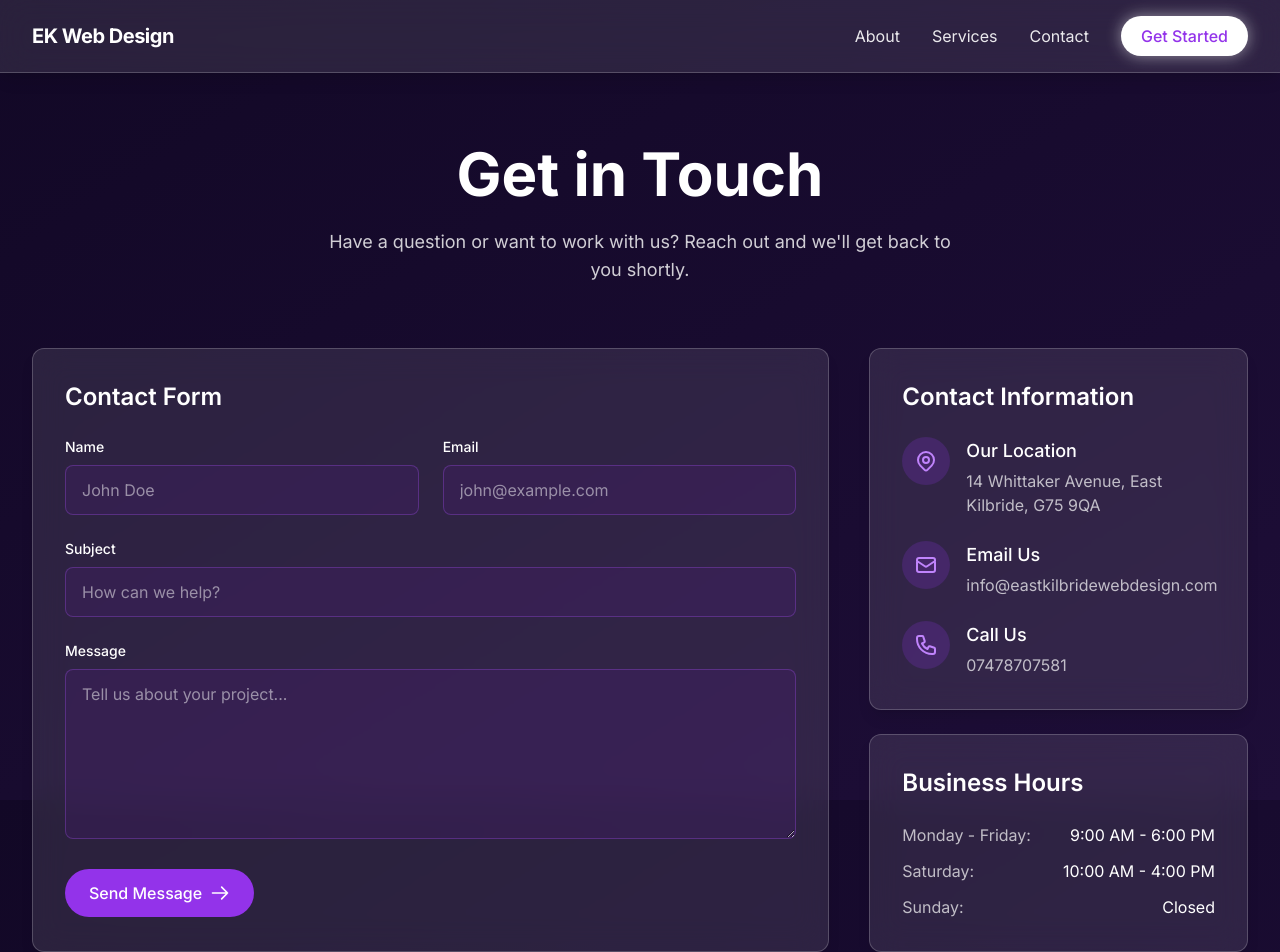
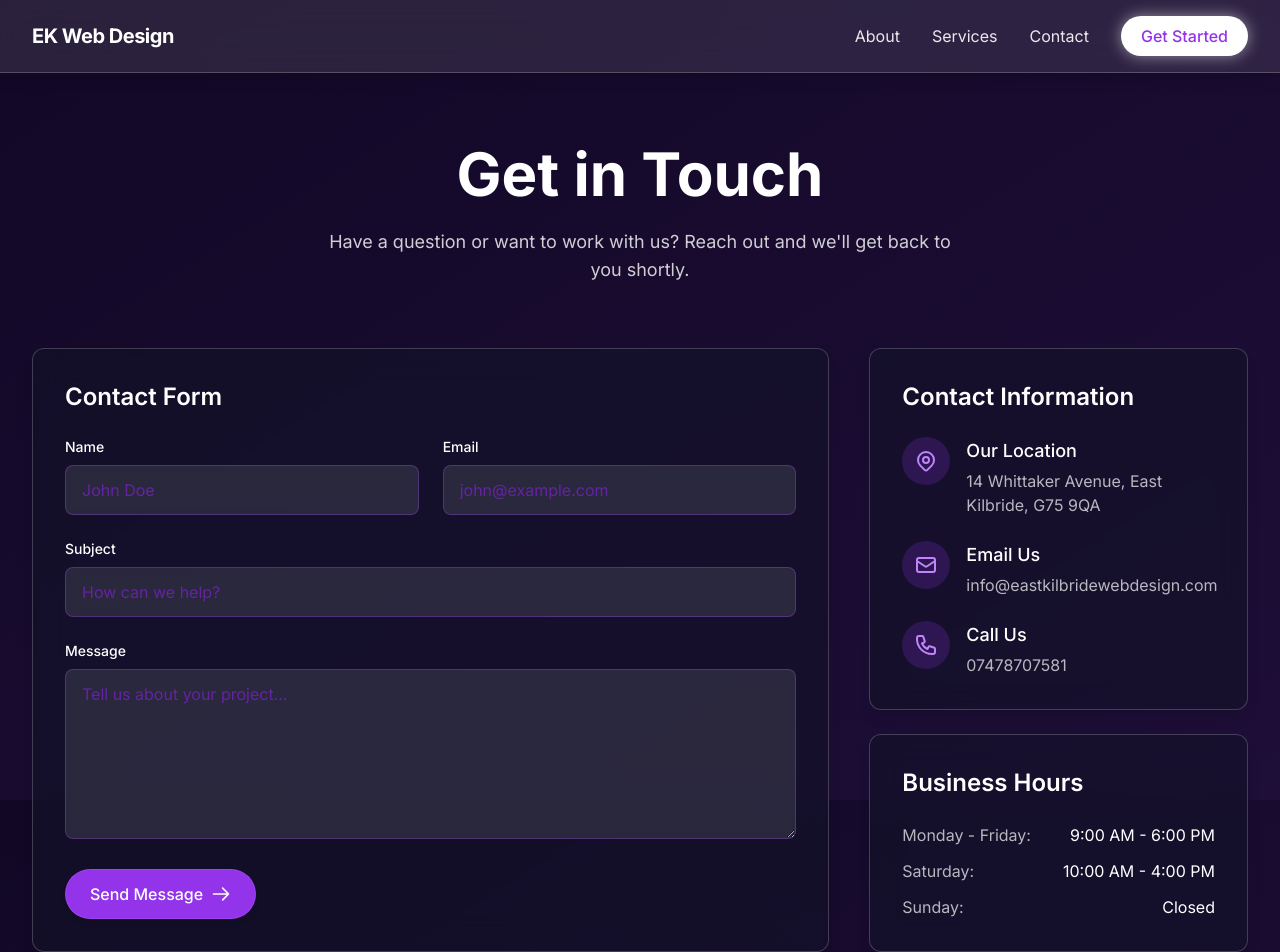
Before and after one commit to matthewmarleyuk/EK-Web-Design, a Next.js app: page /contact in a window 1280 px wide. Shown: the top 952 px of the page. Built offline with nearby package versions, Linux system fonts and the light colour scheme.

Commit message:
Enhance forms with glass morphism effect and purple placeholder text

```diff
--- a/src/app/contact/page.tsx
+++ b/src/app/contact/page.tsx
@@ -50,14 +50,14 @@ export default function Contact() {
 
           <div className="grid grid-cols-1 lg:grid-cols-3 gap-10">
             {/* Contact Form */}
-            <div className="glass p-8 rounded-2xl lg:col-span-2">
+            <div className="glass p-8 rounded-2xl lg:col-span-2 backdrop-blur-lg border border-purple-500/30 shadow-xl" style={{backgroundColor: 'rgba(19, 19, 41, 0.6)'}}>
               <h2 className="text-xl sm:text-2xl font-semibold mb-6">Contact Form</h2>
               <ContactForm />
             </div>
 
             {/* Contact Information */}
             <div className="space-y-6">
-              <div className="glass p-8 rounded-2xl">
+              <div className="glass p-8 rounded-2xl backdrop-blur-lg border border-purple-500/30 shadow-lg" style={{backgroundColor: 'rgba(19, 19, 41, 0.6)'}}>
                 <h2 className="text-2xl font-semibold mb-6">Contact Information</h2>
 
                 <div className="space-y-6">
@@ -104,7 +104,7 @@ export default function Contact() {
                 </div>
               </div>
 
-              <div className="glass p-8 rounded-2xl">
+              <div className="glass p-8 rounded-2xl backdrop-blur-lg border border-purple-500/30 shadow-lg" style={{backgroundColor: 'rgba(19, 19, 41, 0.6)'}}>
                 <h2 className="text-2xl font-semibold mb-6">Business Hours</h2>
                 <div className="space-y-3">
                   <div className="flex justify-between">
--- a/src/app/page.tsx
+++ b/src/app/page.tsx
@@ -455,7 +455,7 @@ export default function Home() {
                   </a>
                 </div>
               </div>
-              <div className="glass p-6 md:p-8 rounded-xl shadow-xl backdrop-blur-lg" style={{backgroundColor: 'rgba(19, 19, 41, 0.75)', borderColor: 'rgba(124, 58, 237, 0.3)'}}>
+              <div className="glass p-6 md:p-8 rounded-xl shadow-xl backdrop-blur-lg border border-purple-500/30" style={{backgroundColor: 'rgba(19, 19, 41, 0.6)'}}>
                 <h3 className="text-2xl font-bold mb-6">Get In Touch</h3>
                 <ContactForm />
               </div>
--- a/src/components/ContactForm.tsx
+++ b/src/components/ContactForm.tsx
@@ -66,11 +66,11 @@ export default function ContactForm() {
     <form onSubmit={handleSubmit} className="space-y-6">
       <div className="grid grid-cols-1 md:grid-cols-2 gap-6">
         <div>
-          <label htmlFor="name" className="block text-sm font-medium mb-2">Name</label>
+          <label htmlFor="name" className="block text-sm font-medium mb-2 text-white">Name</label>
           <input
             type="text"
             id="name"
-            className="w-full bg-purple-900/20 border border-purple-500/30 rounded-lg px-4 py-3 text-white placeholder-white/50 focus:outline-none focus:ring-2 focus:ring-purple-500"
+            className="w-full bg-white/10 backdrop-blur-sm border border-purple-500/30 rounded-lg px-4 py-3 text-purple-300 placeholder-purple-700/70 focus:outline-none focus:ring-2 focus:ring-purple-500"
             placeholder="John Doe"
             value={formData.name}
             onChange={handleChange}
@@ -79,11 +79,11 @@ export default function ContactForm() {
         </div>
 
         <div>
-          <label htmlFor="email" className="block text-sm font-medium mb-2">Email</label>
+          <label htmlFor="email" className="block text-sm font-medium mb-2 text-white">Email</label>
           <input
             type="email"
             id="email"
-            className="w-full bg-purple-900/20 border border-purple-500/30 rounded-lg px-4 py-3 text-white placeholder-white/50 focus:outline-none focus:ring-2 focus:ring-purple-500"
+            className="w-full bg-white/10 backdrop-blur-sm border border-purple-500/30 rounded-lg px-4 py-3 text-purple-300 placeholder-purple-700/70 focus:outline-none focus:ring-2 focus:ring-purple-500"
             placeholder="john@example.com"
             value={formData.email}
             onChange={handleChange}
@@ -93,11 +93,11 @@ export default function ContactForm() {
       </div>
 
       <div>
-        <label htmlFor="subject" className="block text-sm font-medium mb-2">Subject</label>
+        <label htmlFor="subject" className="block text-sm font-medium mb-2 text-white">Subject</label>
         <input
           type="text"
           id="subject"
-          className="w-full bg-purple-900/20 border border-purple-500/30 rounded-lg px-4 py-3 text-white placeholder-white/50 focus:outline-none focus:ring-2 focus:ring-purple-500"
+          className="w-full bg-white/10 backdrop-blur-sm border border-purple-500/30 rounded-lg px-4 py-3 text-purple-300 placeholder-purple-700/70 focus:outline-none focus:ring-2 focus:ring-purple-500"
           placeholder="How can we help?"
           value={formData.subject}
           onChange={handleChange}
@@ -106,11 +106,11 @@ export default function ContactForm() {
       </div>
 
       <div>
-        <label htmlFor="message" className="block text-sm font-medium mb-2">Message</label>
+        <label htmlFor="message" className="block text-sm font-medium mb-2 text-white">Message</label>
         <textarea
           id="message"
           rows={6}
-          className="w-full bg-purple-900/20 border border-purple-500/30 rounded-lg px-4 py-3 text-white placeholder-white/50 focus:outline-none focus:ring-2 focus:ring-purple-500"
+          className="w-full bg-white/10 backdrop-blur-sm border border-purple-500/30 rounded-lg px-4 py-3 text-purple-300 placeholder-purple-700/70 focus:outline-none focus:ring-2 focus:ring-purple-500"
           placeholder="Tell us about your project..."
           value={formData.message}
           onChange={handleChange}
@@ -126,7 +126,7 @@ export default function ContactForm() {
 
       <button
         type="submit"
-        className="bg-purple-600 hover:bg-purple-700 text-white font-medium py-3 px-6 rounded-full inline-flex items-center transition-colors duration-300"
+        className="bg-purple-600 hover:bg-purple-700 text-white font-medium py-3 px-6 rounded-full inline-flex items-center transition-colors duration-300 backdrop-blur-sm shadow-md border border-purple-500/50"
         disabled={status.submitting}
       >
         {status.submitting ? 'Sending...' : 'Send Message'}
```
